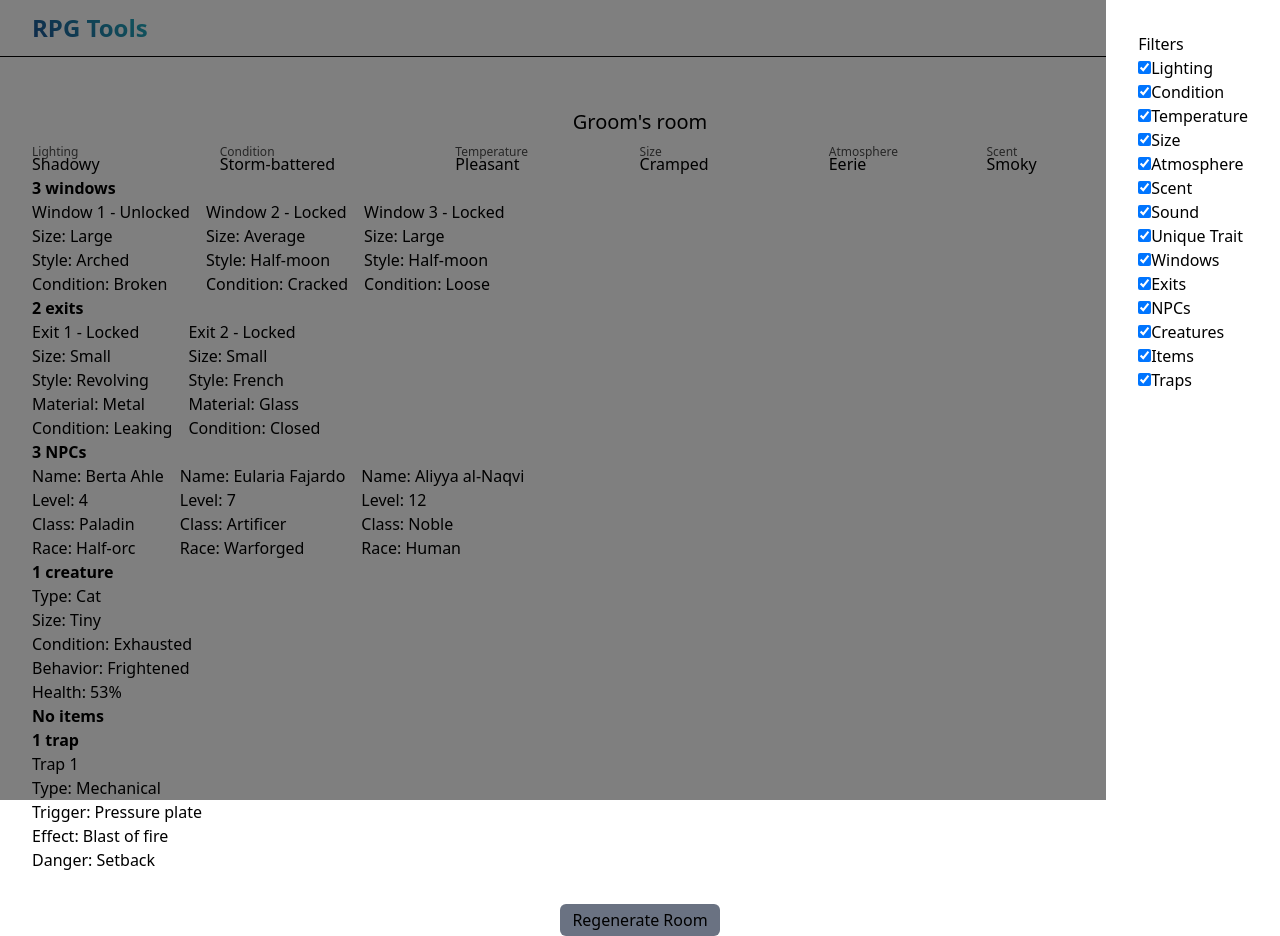
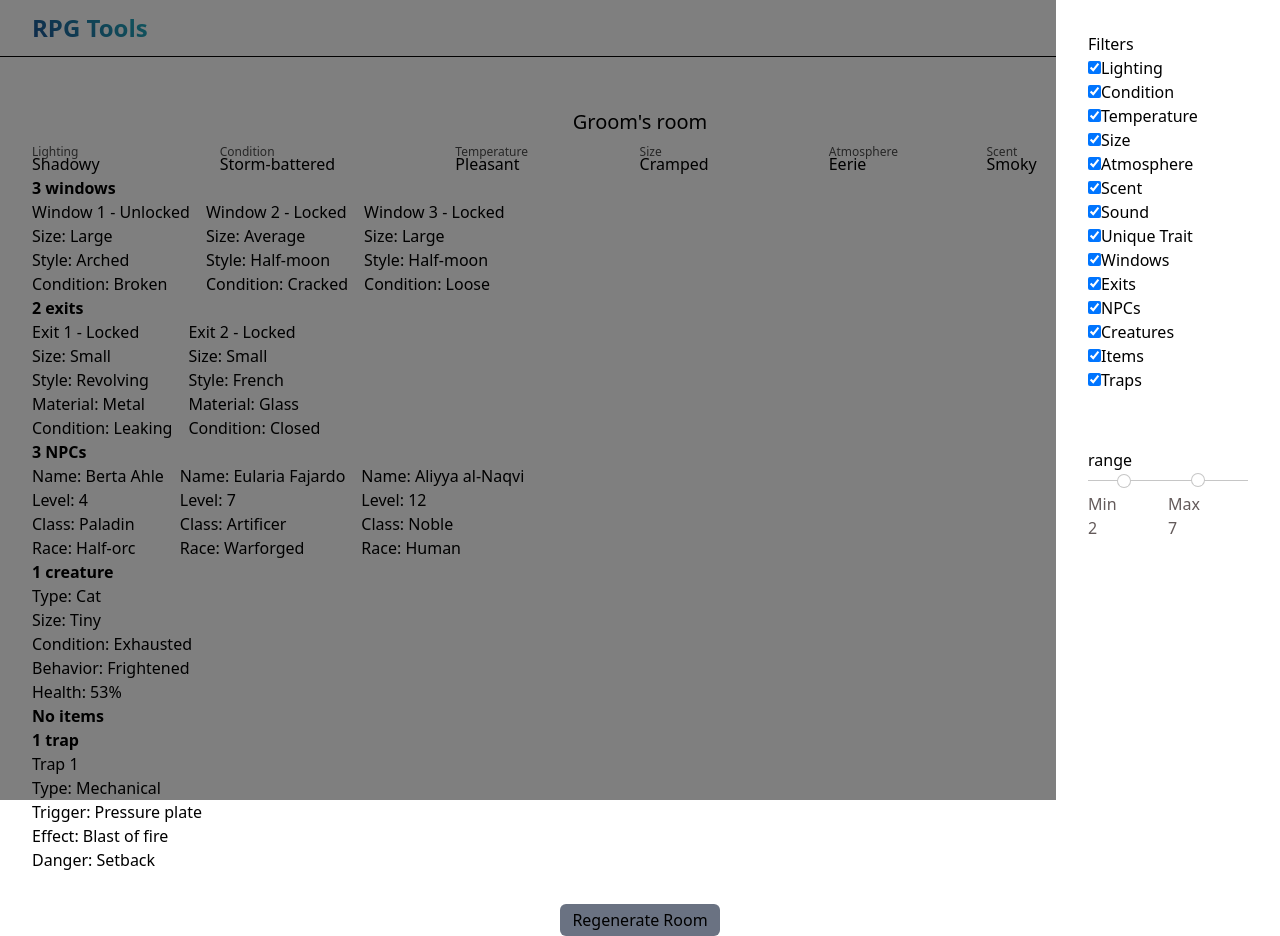
Before and after one commit to rachelschnaubelt/rpg-tools, a Next.js app: page /generators/room in a window 1280 px wide. Both pictures are taken after a click on the button "Filter". Built offline with nearby package versions, Linux system fonts and the light colour scheme.

Commit message:
feat: update range slider

```diff
--- a/src/app/generators/room/page.tsx
+++ b/src/app/generators/room/page.tsx
@@ -5,9 +5,11 @@ import Button from "@/components/button/button";
 import Checkbox from "@/components/checkbox/checkbox";
 import Drawer from "@/components/drawer/drawer";
 import { useState } from "react";
+import RangeSlider from "@/components/range-slider/range-slider";
 
 export default function Page() {
-
+  const [sliderMin, setSliderMin] = useState<number>(2);
+  const [sliderMax, setSliderMax] = useState<number>(7);
   const [isDrawerOpen, setIsDrawerOpen] = useState<boolean>(false);
   const [roomConfigs, setRoomConfigs] = useState<{ [key: string]: string | boolean }>({
     "locationLighting": true,
@@ -51,6 +53,8 @@ export default function Page() {
     )
   }
 
+
+
   return (
     <>
       <Drawer isOpen={isDrawerOpen} drawerClose={handleDrawerClose} drawerPosition="right">
@@ -70,6 +74,7 @@ export default function Page() {
           {getCheckboxContainer('locationCreatures', "Creatures")}
           {getCheckboxContainer('locationItems', "Items")}
           {getCheckboxContainer('locationTraps', "Traps")}
+          <RangeSlider max={10} min={0} selectedMax={sliderMax} selectedMin={sliderMin} label="range" setMax={setSliderMax} setMin={setSliderMin} />
         </div>
       </Drawer>
       <Button
--- /dev/null
+++ b/src/components/range-slider/range-slider.tsx
@@ -0,0 +1,58 @@
+import { useState } from "react";
+import './styles.css';
+
+type Props = {
+    max: number,
+    min: number,
+    selectedMax: number,
+    selectedMin: number,
+    label: string,
+    setMax: (value: number) => void,
+    setMin: (value: number) => void
+}
+
+export default function RangeSlider({ max, min, selectedMax, selectedMin, label, setMax, setMin }: Props) {
+
+  // TODO: fix logic behind max/min (gets stuck at highest value)
+  // TODO: add styling for between values
+    const handleSliderChange = (e: React.ChangeEvent<HTMLInputElement>) => {
+        const slider = e.target;
+        const value = parseInt(slider.value);
+        if(slider.classList.contains('slider-min') && !isNaN(value)) {
+          if(value && value <= selectedMax) {
+            setMin(value);
+          }
+          else {
+            setMin(selectedMax);
+          }
+        }
+        else if(slider.classList.contains('slider-max') && !isNaN(value)) {
+          if(value >= selectedMin) {
+            setMax(value);
+          }
+          else {
+            setMax(selectedMin);
+          }
+        }
+      }
+
+    return (
+        <div className="range_container flex flex-col w-full">
+          <p>{label}</p>
+            <div className="sliders_control relative min-h-1 my-2">
+                <input className="slider-min w-full absolute pointer-events-none appearance-none h-px" type="range" value={selectedMin} min={min} max={max} onChange={handleSliderChange} />
+                <input className="slider-max w-full absolute pointer-events-none appearance-none h-0 z-1" type="range" value={selectedMax} min={min} max={max} onChange={handleSliderChange} />
+            </div>
+            <div className="form_control relative flex justify-between">
+                <div className="form_control_container">
+                    <div className="form_control_container__time">Min</div>
+                    <input className="form_control_container__time__input slider-min" type="number" value={selectedMin} min={min} max={max} onChange={handleSliderChange}/>
+                </div>
+                <div className="form_control_container">
+                    <div className="form_control_container__time">Max</div>
+                    <input className="form_control_container__time__input slider-max" type="number" value={selectedMax} min={min} max={max} onChange={handleSliderChange}/>
+                </div>
+            </div>
+        </div>
+    )
+}
--- /dev/null
+++ b/src/components/range-slider/styles.css
@@ -0,0 +1,43 @@
+.range_container {
+  margin: 35% auto;
+}
+
+.form_control {
+  color: #635a5a;
+}
+
+input[type=range]::-webkit-slider-thumb {
+  -webkit-appearance: none;
+  pointer-events: all;
+  width: 0.75rem;
+  height: 0.75rem;
+  background-color: #fff;
+  border-radius: 50%;
+  box-shadow: 0 0 0 1px #C6C6C6;
+  cursor: pointer;
+}
+
+input[type=range]::-moz-range-thumb {
+  -webkit-appearance: none;
+  pointer-events: all;
+  width: 0.75rem;
+  height: 0.75rem;
+  background-color: #fff;
+  border-radius: 50%;
+  box-shadow: 0 0 0 1px #C6C6C6;
+  cursor: pointer;
+}
+
+input[type=range]::-webkit-slider-thumb:hover {
+  background: #f7f7f7;
+}
+
+input[type=range]::-webkit-slider-thumb:active {
+  box-shadow: inset 0 0 3px #387bbe, 0 0 9px #387bbe;
+  -webkit-box-shadow: inset 0 0 3px #387bbe, 0 0 9px #387bbe;
+}
+
+input[type="range"] {
+  -webkit-appearance: none;
+  background-color: #C6C6C6;
+}
```
